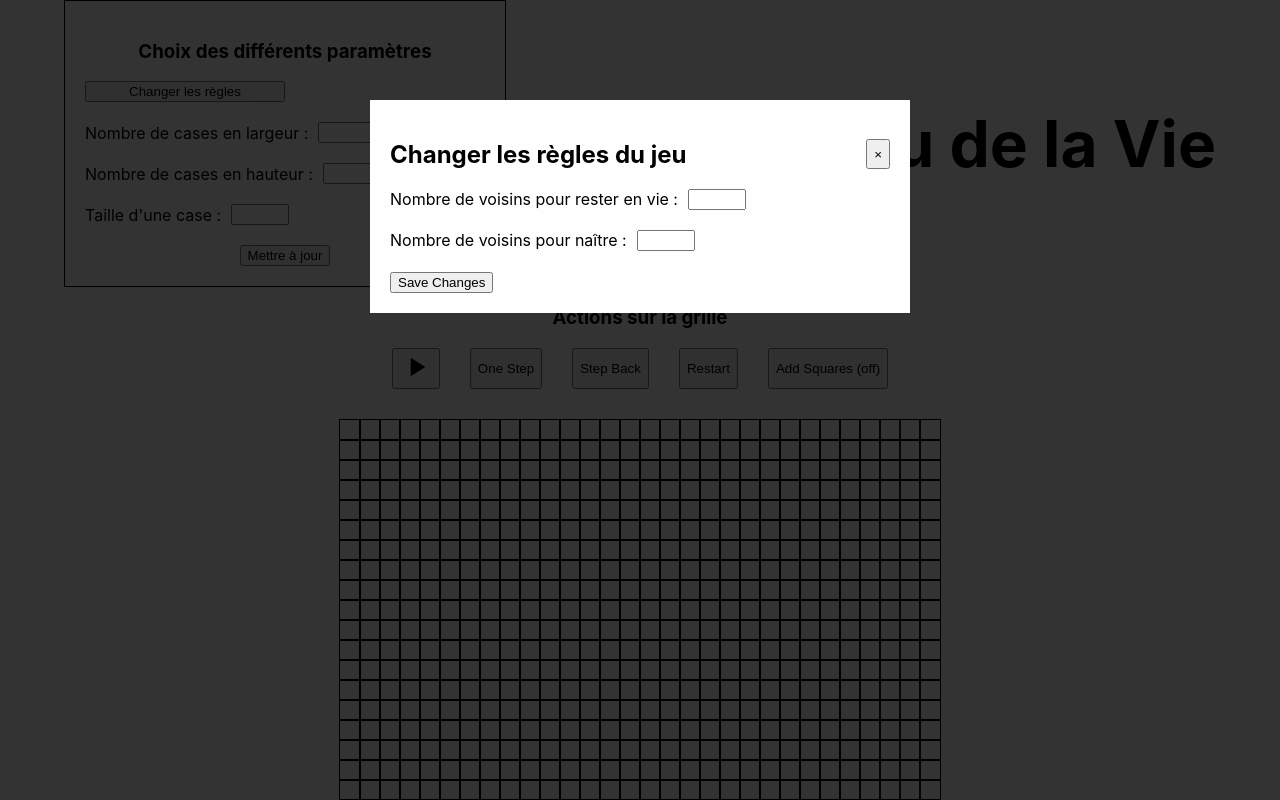
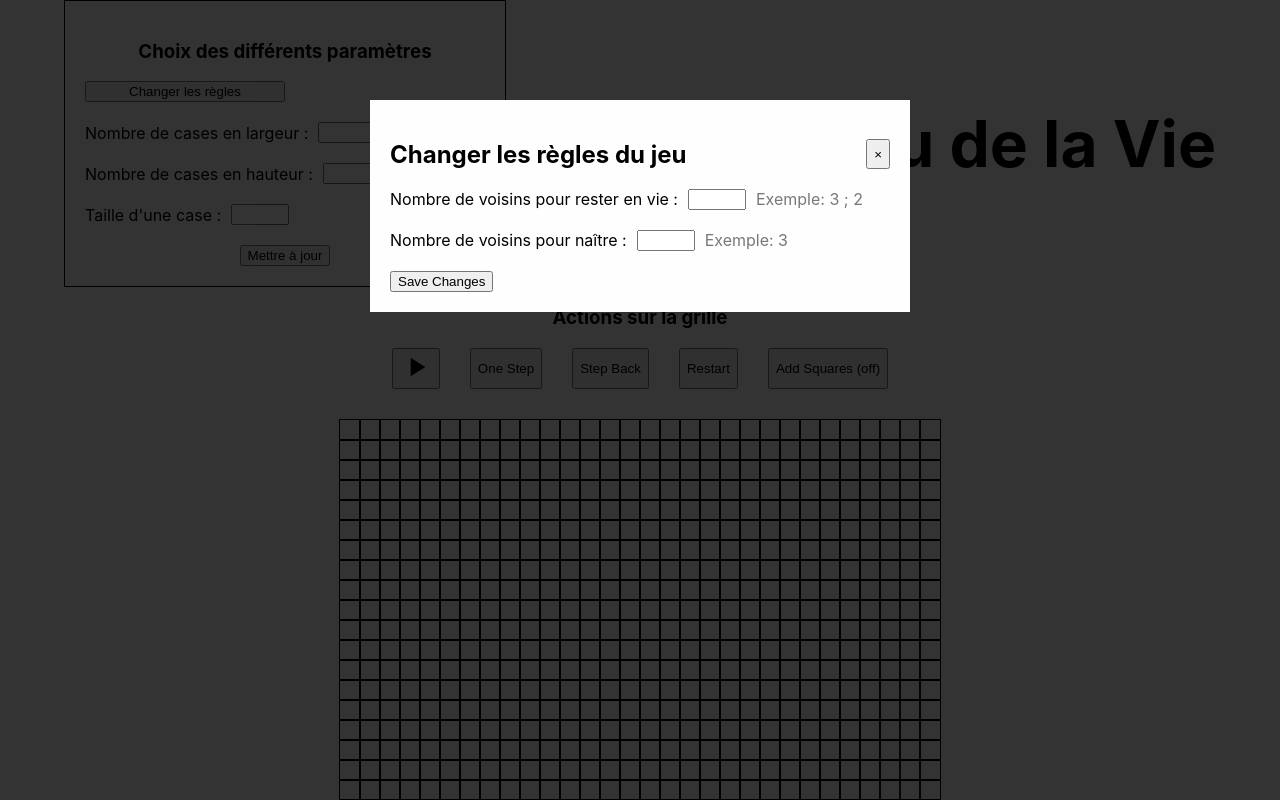
Before and after one commit to Corentin648/GameOfLifeWeb, a React (Create React App) app: page / in a window 1280 px wide. Both pictures are taken after a click on the button "Changer les règles". Shown: the top 800 px of the page. Built offline with nearby package versions, Linux system fonts and the light colour scheme.

Commit message:
début algo du modal + ajout de commentaires

```diff
--- a/src/Quadrillage.js
+++ b/src/Quadrillage.js
@@ -1,4 +1,4 @@
-import React, {Component, useState} from 'react';
+import React, {Component} from 'react';
 import {Button, Image} from "react-bootstrap";
 import Form from 'react-bootstrap/Form';
 import Modal from "react-bootstrap/Modal";
@@ -47,6 +47,7 @@ class Quadrillage extends Component{
         this.pinceau='';
     }
 
+    /* Fonction qui permet de stocker le state dans la ressource du navigateur */
     saveStateToLocalStorage = () => {
         localStorage.setItem('state', JSON.stringify(this.state));
     }
@@ -213,6 +214,8 @@ class Quadrillage extends Component{
                 })
                 this.saveStateToLocalStorage();
             }
+
+            /* La partie n'avance que si le bouton Start est sur On */
             if (this.state.start) {
                 animationFrameId = window.requestAnimationFrame(render);
                 const now = Date.now();
@@ -347,6 +350,7 @@ class Quadrillage extends Component{
     render(){
         return(
             <div>
+                {/* Affichage du formulaire permettant de mettre à jour les paramètres du jeu */}
                 <div style={{display: "flex", flexDirection: "row-reverse", alignItems: "center", justifyContent: "space-between"}}>
                     <h1 style={{marginRight: "5%", fontSize: "5vw"}}>Jeu de la Vie</h1>
                     <div style={{border: "1px solid black", marginLeft: "5%", display: "flex", flexDirection: "column", width: "400px", padding: "20px"}}>
@@ -370,6 +374,7 @@ class Quadrillage extends Component{
                     </div>
                 </div>
 
+                {/* Affichage des boutons permettant d'agir sur la grille */}
                 <h3>Actions sur la grille</h3>
                 <div style={{display: "flex", justifyContent: "center"}}>
                     <button onClick={() => this.handlerBoutonStart()}><Image id={"imagePlayButton"} src={require("./images/play_button.svg")} width={"32px"} height={"32px"}/></button>
@@ -379,8 +384,10 @@ class Quadrillage extends Component{
                     <button id={"boutonAddSquares"} style={{marginLeft: "30px"}} onClick={() => this.handlerBoutonAddSquares()}>Add Squares (off)</button>
                 </div>
 
+                {/* Affichage de la grille */}
                 <canvas style={{display:" inline", marginTop: '30px', border: "1px solid black"}} ref={this.canvasRef} width={this.state.casesLargeur * this.state.tailleCase} height={this.state.casesHauteur * this.state.tailleCase} />
 
+                {/* Modal s'affichant lorsque l'on souhaite changer les règles du jeu*/}
                 <Modal animation={true} className={"modal"} show={this.state.showModal} onHide={() => this.handlerFermerModal()} backdrop={"static"}>
                     <Modal.Header style={{display: "flex", justifyContent: "space-between", alignItems: "center"}}>
                         <Modal.Title><h2>Changer les règles du jeu</h2></Modal.Title>
@@ -391,18 +398,16 @@ class Quadrillage extends Component{
                             <Form.Group style={{display: "flex", justifyContent: "left", alignItems: "center"}}controlId={"formChangerLargeur"}>
                                 <Form.Label style={{paddingRight: "10px"}}>Nombre de voisins pour rester en vie :</Form.Label>
                                 <input style={{width:"50px"}} type="text" value={this.state.changerCasesLargeur} onChange={this.handlerChampLargeur} />
+                                <Form.Label style={{paddingLeft: "10px", color: "rgb(120,120,120)"}}>Exemple: 3 ; 2</Form.Label>
                             </Form.Group>
                             <Form.Group style={{display: "flex", justifyContent: "left", alignItems: "center", paddingTop: "20px"}} controlId={"formChangerHauteur"}>
                                 <Form.Label style={{paddingRight: "10px"}}>Nombre de voisins pour naître :</Form.Label>
                                 <input style={{width:"50px"}} type="text" value={this.state.changerCasesHauteur} onChange={this.handlerChampHauteur} />
+                                <Form.Label style={{paddingLeft: "10px", color: "rgb(120,120,120)"}}>Exemple: 3 </Form.Label>
                             </Form.Group>
+                            <Button style={{marginTop: "20px"}} type="submit" variant="primary">Save Changes</Button>
                         </Form>
                     </Modal.Body>
-                    <div style={{marginTop: "20px"}}>
-                    <Modal.Footer>
-                        <Button variant="primary">Save Changes</Button>
-                    </Modal.Footer>
-                    </div>
                 </Modal>
 
             </div>
```
